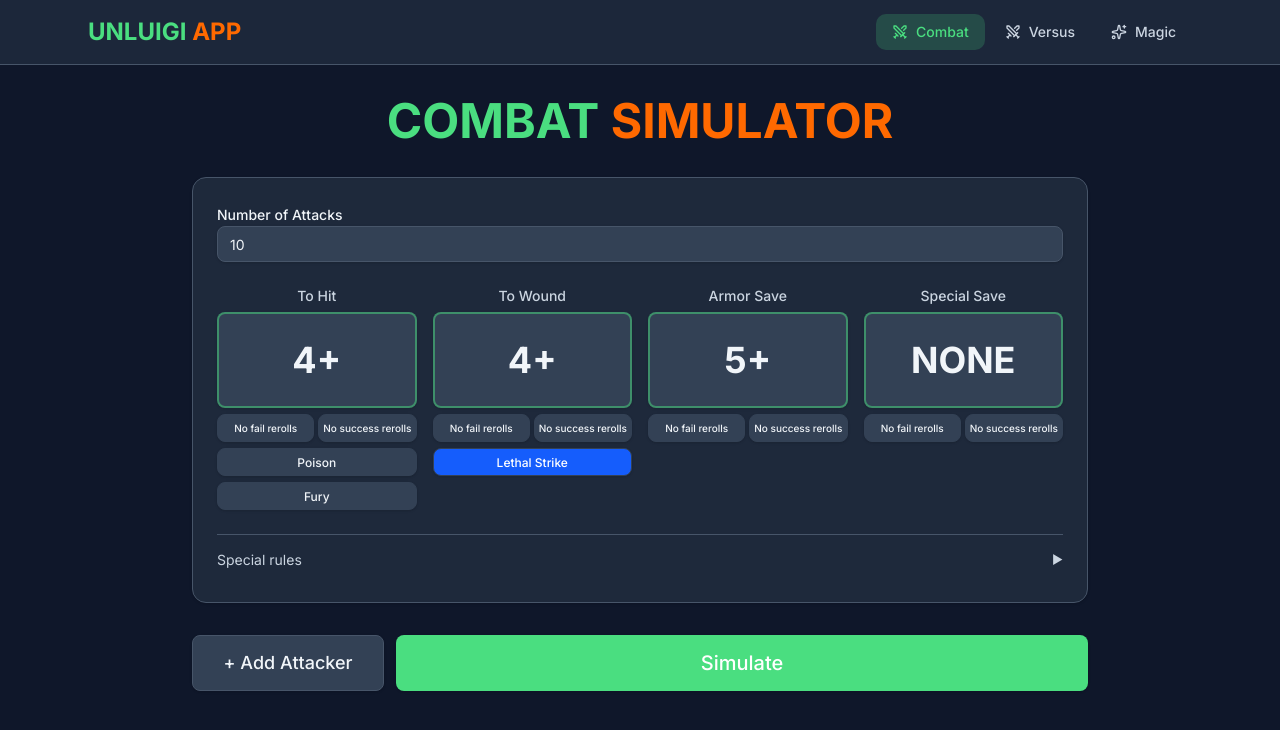
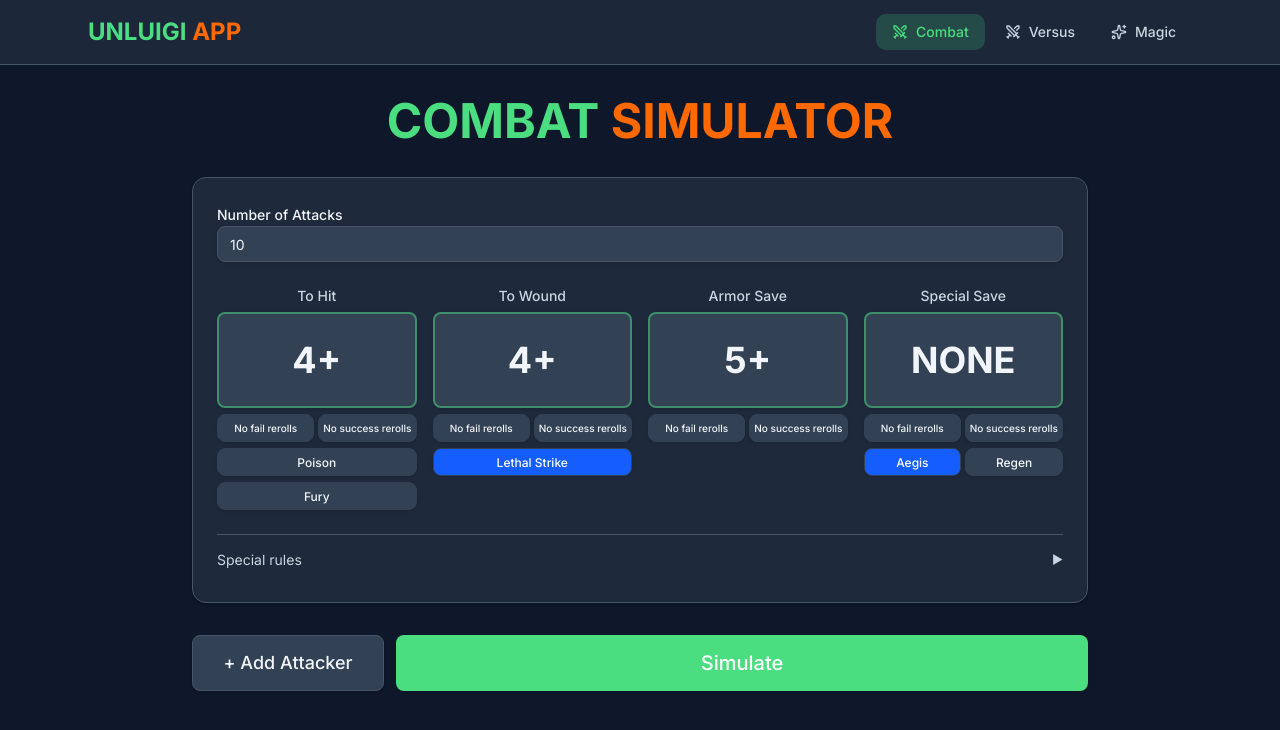
Before and after one commit to Banzgo/unluigi, a React (Vite) app: page / in a window 1280 px wide. Both pictures are taken after a click on the button "Lethal Strike". Shown: the top 730 px of the page. Built offline with nearby package versions, Linux system fonts and the light colour scheme.

Commit message:
feat: enhance lethal strike mechanics to differentiate between aegis and regeneration saves

```diff
--- a/plans/06-dice-engine-updates.md
+++ b/plans/06-dice-engine-updates.md
@@ -71,8 +71,9 @@ Each phase has its own reroll setting:
 #### Lethal Strike
 
 - **Trigger**: Unmodified 6 to wound
-- **Effect**: Bypasses BOTH armor save AND special save
-- **Interaction**: Goes straight to final wounds
+- **Effect**: Bypasses armor save AND regeneration saves (but NOT aegis saves)
+- **Interaction**: Aegis saves can still stop lethal strikes, regeneration cannot
+- **Special Save Type**: When lethal strike is active, the special save type (aegis or regeneration) determines if it's bypassed
 
 #### Fury
 
--- a/src/components/DiceInput.tsx
+++ b/src/components/DiceInput.tsx
@@ -1,5 +1,5 @@
 import { useState } from "react";
-import { type FailureRerollType, parseDiceExpression, type SuccessRerollType } from "../engine";
+import { type FailureRerollType, parseDiceExpression, type SpecialSaveType, type SuccessRerollType } from "../engine";
 import { Button } from "./ui/button";
 import { Card } from "./ui/card";
 import { Input } from "./ui/input";
@@ -14,6 +14,7 @@ export interface DiceInputState {
 	wound: ToggleValue;
 	armorSave: ToggleValue;
 	specialSave: ToggleValue;
+	specialSaveType: SpecialSaveType;
 	rerollHitFailures: FailureRerollType;
 	rerollHitSuccesses: SuccessRerollType;
 	rerollWoundFailures: FailureRerollType;
@@ -346,6 +347,32 @@ export function DiceInput({ input, onUpdate, onRemove, showRemove }: DiceInputPr
 							{getSuccessRerollLabel(input.rerollSpecialSaveSuccesses)}
 						</Button>
 					</div>
+					{input.lethalStrike && (
+						<div className="flex flex-col sm:flex-row gap-1 w-full">
+							<Button
+								onClick={() => onUpdate(input.id, { specialSaveType: "aegis" })}
+								className={`flex-1 h-7 sm:h-7 text-[10px] sm:text-xs leading-tight ${
+									input.specialSaveType === "aegis"
+										? "bg-blue-600 hover:bg-blue-700 text-white"
+										: "bg-secondary hover:bg-secondary/80"
+								}`}
+								variant="outline"
+							>
+								Aegis
+							</Button>
+							<Button
+								onClick={() => onUpdate(input.id, { specialSaveType: "regeneration" })}
+								className={`flex-1 h-7 sm:h-7 text-[10px] sm:text-xs leading-tight ${
+									input.specialSaveType === "regeneration"
+										? "bg-blue-600 hover:bg-blue-700 text-white"
+										: "bg-secondary hover:bg-secondary/80"
+								}`}
+								variant="outline"
+							>
+								Regen
+							</Button>
+						</div>
+					)}
 				</div>
 			</div>
 
--- a/src/engine/index.ts
+++ b/src/engine/index.ts
@@ -47,5 +47,6 @@ export type {
 	RerollType,
 	SimulationParameters,
 	SimulationResults,
+	SpecialSaveType,
 	SuccessRerollType,
 } from "./types";
--- a/src/engine/simulator.ts
+++ b/src/engine/simulator.ts
@@ -18,6 +18,7 @@ const DEFAULT_PARAMS = {
 	rerollArmorSaveFailures: "none" as const,
 	rerollArmorSaveSuccesses: "none" as const,
 	specialSave: "none" as const,
+	specialSaveType: "aegis" as const,
 	rerollSpecialSaveFailures: "none" as const,
 	rerollSpecialSaveSuccesses: "none" as const,
 	poison: false,
@@ -229,7 +230,7 @@ function rollArmorSaves(woundTrackers: HitTracker[], params: Required<Simulation
 	const unsavedWounds: HitTracker[] = [];
 
 	for (const wound of woundTrackers) {
-		// Lethal Strike bypasses all saves
+		// Lethal Strike bypasses armor saves
 		if (wound.isLethal) {
 			unsavedWounds.push(wound);
 			continue;
@@ -278,8 +279,8 @@ function rollSpecialSaves(woundTrackers: HitTracker[], params: Required<Simulati
 	const unsavedWounds: HitTracker[] = [];
 
 	for (const wound of woundTrackers) {
-		// Lethal Strike bypasses all saves (including special)
-		if (wound.isLethal) {
+		// Lethal Strike bypasses regeneration saves but not aegis
+		if (wound.isLethal && params.specialSaveType === "regeneration") {
 			unsavedWounds.push(wound);
 			continue;
 		}
--- a/src/engine/types.ts
+++ b/src/engine/types.ts
@@ -10,6 +10,9 @@ export type FailureRerollType = "none" | "1s" | "all";
 
 // Legacy type for backwards compatibility
 export type RerollType = "none" | "1s" | "successes" | "fails";
+
+// Special save types
+export type SpecialSaveType = "aegis" | "regeneration";
 
 /**
  * Parameters for simulating an attack sequence
@@ -33,13 +36,14 @@ export interface SimulationParameters {
 	rerollArmorSaveSuccesses?: SuccessRerollType; // 'none' | '6s' | 'all' - reroll successful saves (for defender)
 
 	specialSave?: HitValue; // Ward/regen save: 2-6, 'auto', or 'none'
+	specialSaveType?: SpecialSaveType; // Type of special save: 'aegis' or 'regeneration'
 	rerollSpecialSaveFailures?: FailureRerollType; // 'none' | '1s' | 'all' - reroll failed saves (for defender)
 	rerollSpecialSaveSuccesses?: SuccessRerollType; // 'none' | '6s' | 'all' - reroll successful saves (for defender)
 
 	// Special Rules
 	poison?: boolean; // 6s to hit auto-wound (skip wound roll)
 	poisonOn5Plus?: boolean; // 5+ to hit auto-wound (like poison but on 5+)
-	lethalStrike?: boolean; // 6s to wound ignore armor AND special saves
+	lethalStrike?: boolean; // 6s to wound ignore armor and regeneration saves (but not aegis)
 	fury?: boolean; // 6s to hit generate 2 hits instead of 1
 	redFury?: boolean; // Each unsaved wound generates one extra attack (no further chaining)
 	multipleWounds?: string | number; // Wounds per unsaved wound: 1, "d3", "d6+1", etc.
--- a/src/utils/simulation-helpers.ts
+++ b/src/utils/simulation-helpers.ts
@@ -23,6 +23,7 @@ export function createDefaultInput(): DiceInputState {
 		wound: 4,
 		armorSave: 5,
 		specialSave: "none",
+		specialSaveType: "aegis",
 		rerollHitFailures: "none",
 		rerollHitSuccesses: "none",
 		rerollWoundFailures: "none",
@@ -75,6 +76,7 @@ export function mapInputToSimulationParams(
 		rerollArmorSaveFailures: input.rerollArmorSaveFailures,
 		rerollArmorSaveSuccesses: input.rerollArmorSaveSuccesses,
 		specialSave: input.specialSave === "none" ? "none" : input.specialSave,
+		specialSaveType: input.specialSaveType,
 		rerollSpecialSaveFailures: input.rerollSpecialSaveFailures,
 		rerollSpecialSaveSuccesses: input.rerollSpecialSaveSuccesses,
 		poison: input.poison,
```
Also changed, not shown: 1 other file (tests, documents, lock files or other folders).
